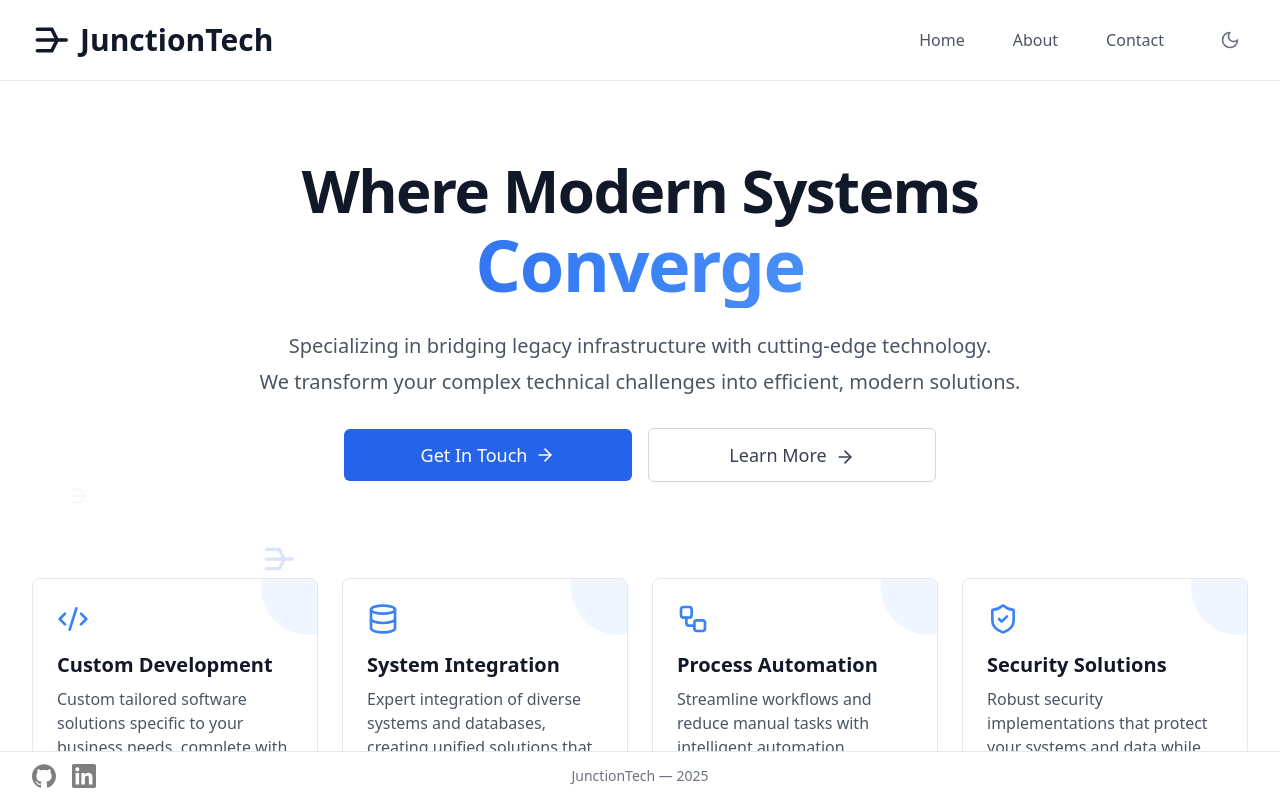
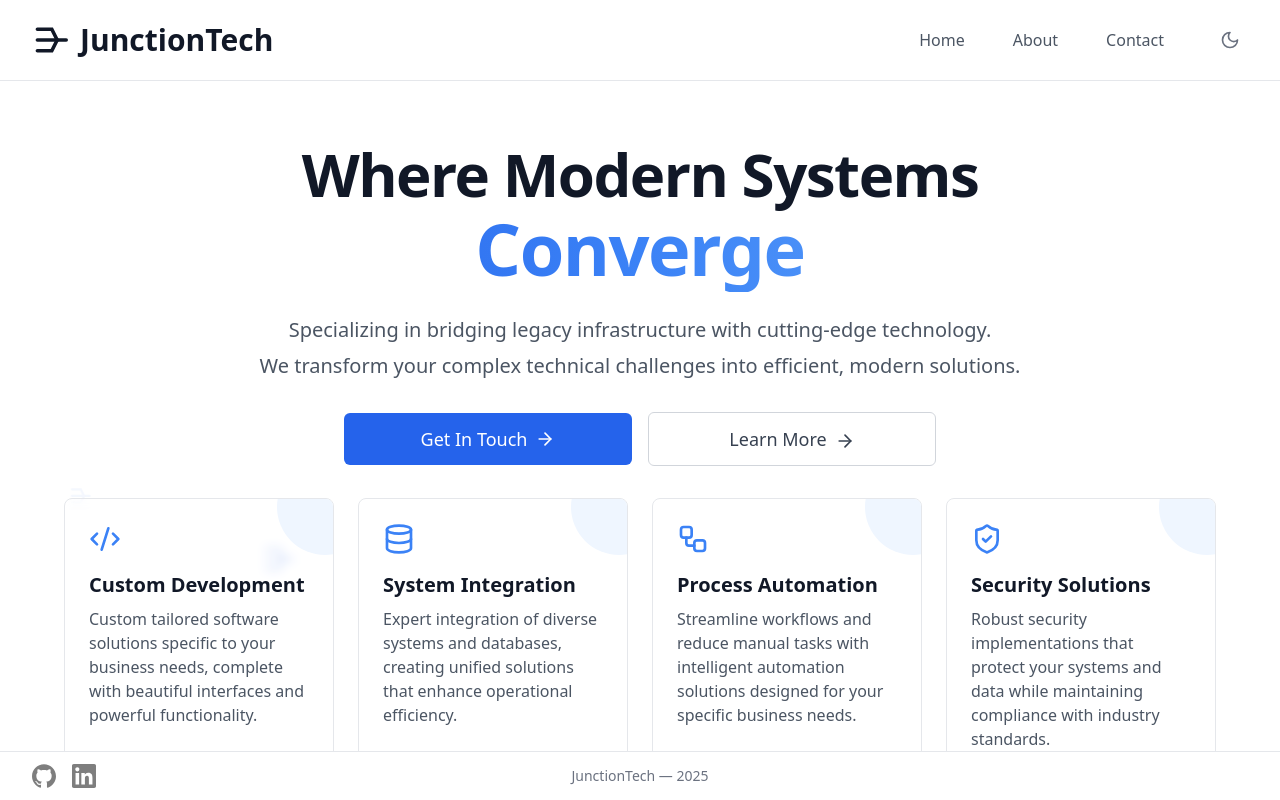
Before and after one commit to sam-warren/junction, a React (Vite) app: page / in a window 1280 px wide. Built offline with nearby package versions, Linux system fonts and the light colour scheme.

Commit message:
Updates to mobile viewports

```diff
--- a/src/components/about/AboutSection.tsx
+++ b/src/components/about/AboutSection.tsx
@@ -214,7 +214,7 @@ const AboutSection: React.FC = () => {
 
   return (
     <div className="relative">
-      <section className="relative mx-auto w-full max-w-7xl p-3 sm:p-4 sm:px-6 lg:px-8 lg:pt-40">
+      <section className="relative mx-auto w-full max-w-7xl p-3 sm:p-4 sm:px-6 lg:px-8 pt-6 lg:pt-8">
         {/* Introduction and Proficiency Grid Row */}
         <div className="mb-8 flex flex-col lg:mb-20 lg:flex-row lg:gap-16 xl:gap-24">
           {/* Left Column - Text Content */}
@@ -388,7 +388,7 @@ const AboutSection: React.FC = () => {
               </div>
             </CollapsibleSection>
           </div>
-          <div className="hidden pb-16 lg:block">
+          <div className="hidden lg:block">
             <h2 className="mb-4 text-3xl font-bold text-gray-900 dark:text-white">
               Experience Highlights
             </h2>
--- a/src/components/contact/ContactForm.tsx
+++ b/src/components/contact/ContactForm.tsx
@@ -163,7 +163,7 @@ const ContactForm: React.FC = () => {
   };
 
   return (
-    <div className="relative mx-auto w-full max-w-7xl p-4 sm:px-6 lg:px-8 lg:pt-40">
+    <div className="relative mx-auto w-full max-w-7xl p-4 pt-6 sm:px-6 lg:px-8 lg:pt-8">
       <div className="flex flex-col lg:flex-row lg:items-start lg:gap-10">
         {/* Text content with fade-up animation */}
         <div className="mb-4 animate-fade-up opacity-0 lg:mb-0 lg:flex-1 lg:self-auto">
--- a/src/components/home/HeroSection.tsx
+++ b/src/components/home/HeroSection.tsx
@@ -36,9 +36,8 @@ const services = [
 
 const HeroSection = () => {
   return (
-    <section className="relative flex min-h-screen flex-col pb-4 md:pb-32">
-      <div className="mx-auto w-full max-w-7xl px-4 pt-12 sm:px-6 md:pt-24 lg:px-8 lg:pt-40">
-        {/* Main hero content */}
+    <section className="relative flex flex-col">
+      <div className="mx-auto w-full max-w-7xl px-4 sm:px-6 lg:px-8 pt-16 pb-8">
         <div className="relative mx-auto max-w-4xl text-center">
           <h1 className="px-2 text-3xl font-extrabold tracking-tight sm:text-4xl md:text-5xl lg:text-6xl">
             <span className="block animate-fade-up text-gray-900 opacity-0 dark:text-gray-100">
@@ -82,7 +81,7 @@ const HeroSection = () => {
         </div>
 
         {/* Services cards with staggered animation */}
-        <div className="mt-12 sm:mt-16 md:mt-20 lg:mt-24">
+        <div className="mt-8">
           <div className="grid grid-cols-1 gap-4 sm:gap-5 md:gap-6 lg:grid-cols-4">
             {services.map((service, index) => (
               <div
--- a/src/components/layout/Layout.tsx
+++ b/src/components/layout/Layout.tsx
@@ -2,7 +2,6 @@ import { ReactNode } from "react";
 import GridBackground from "../ui/GridBackground";
 import Footer from "./Footer";
 import Header from "./Header";
-
 interface LayoutProps {
   children: ReactNode;
 }
@@ -10,19 +9,18 @@ interface LayoutProps {
 const Layout = ({ children }: LayoutProps) => {
   return (
     <>
-      {/* Fixed background layer */}
       <div className="fixed inset-0 bg-white dark:bg-gray-900">
         <GridBackground />
       </div>
-
-      {/* Scrollable content layer */}
       <div className="fixed inset-0 flex flex-col">
-        <Header />
-        <div className="relative flex-grow overflow-y-auto pb-[env(safe-area-inset-bottom)]">
-          <main className="relative pt-16 lg:pt-0">{children}</main>
-          <Footer />
+        <div className="h-16 sm:h-16 lg:h-20" />
+        <div className="flex-1 overflow-y-auto">
+          <main className="min-h-full px-4 sm:px-6 lg:px-8">{children}</main>
         </div>
+        <div className="hidden h-12 md:block" />
       </div>
+      <Header />
+      <Footer />
     </>
   );
 };
```
